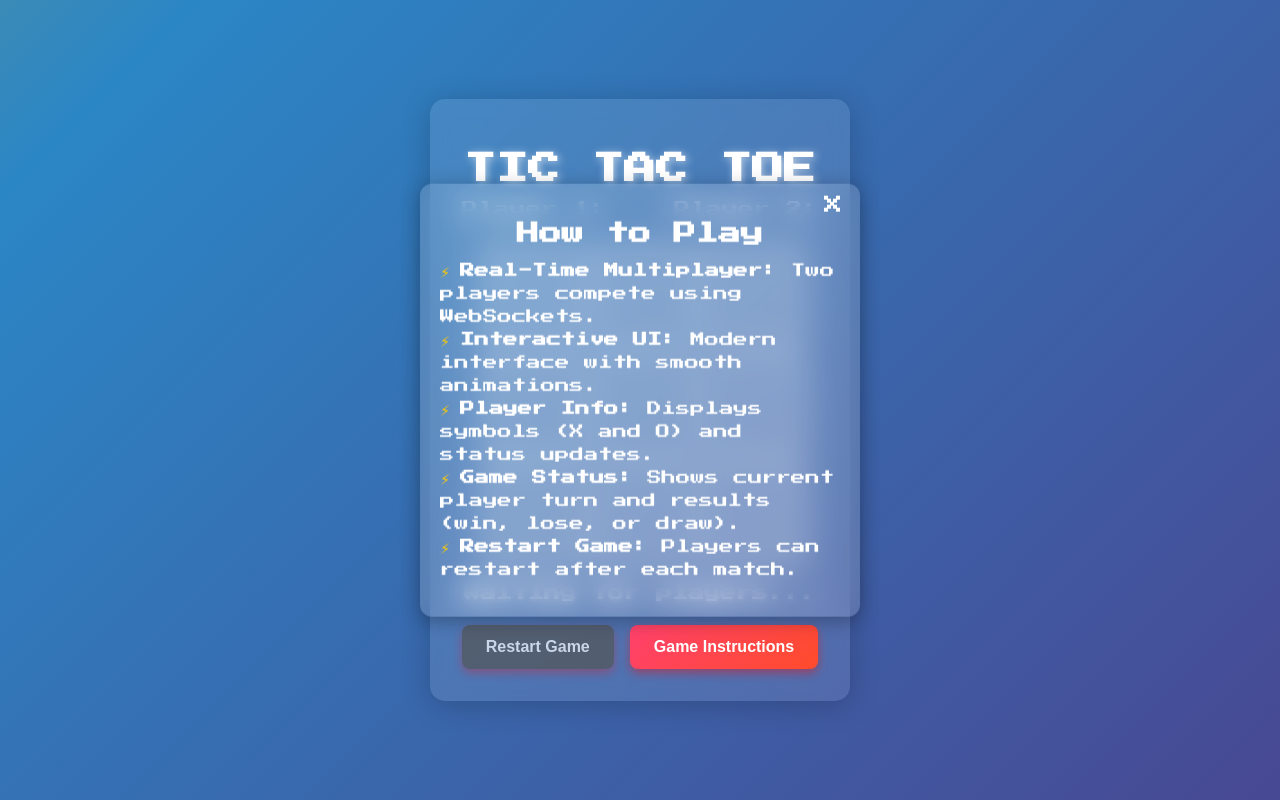
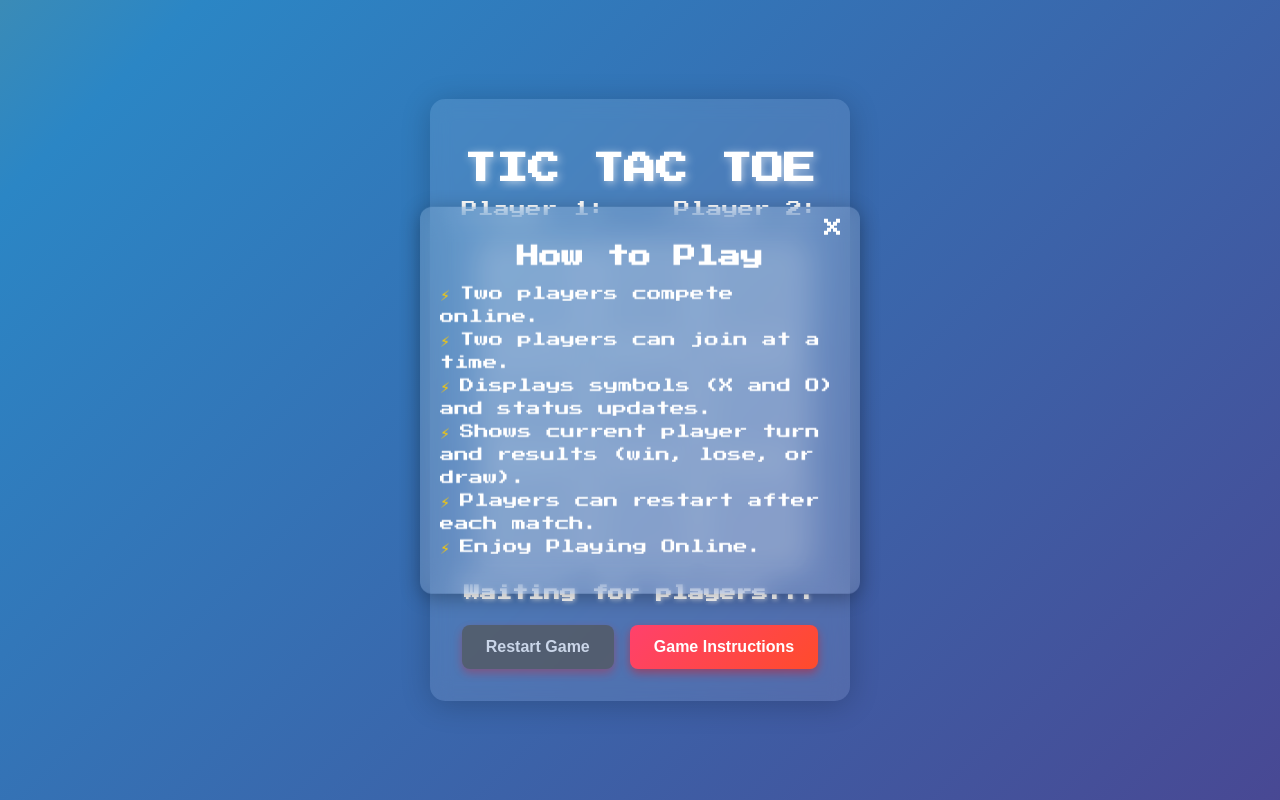
Before and after one commit to Yar-Dev0/Realtime-Tic-Tac-Toe-Multiplayer, a website: page index.html in a window 1280 px wide. Both pictures are taken after a click on the button "Game Instructions". Drawn offline with Linux system fonts and the light colour scheme.

Commit message:
updated-instructions

```diff
--- a/index.html
+++ b/index.html
@@ -235,11 +235,12 @@
     <span class="close-modal" id="closeModal">&times;</span>
     <h2>How to Play</h2>
     <ul>
-      <li><strong>Real-Time Multiplayer:</strong> Two players compete using WebSockets.</li>
-      <li><strong>Interactive UI:</strong> Modern interface with smooth animations.</li>
-      <li><strong>Player Info:</strong> Displays symbols (X and O) and status updates.</li>
-      <li><strong>Game Status:</strong> Shows current player turn and results (win, lose, or draw).</li>
-      <li><strong>Restart Game:</strong> Players can restart after each match.</li>
+      <li>Two players compete online.</li>
+      <li>Two players can join at a time.</li>
+      <li>Displays symbols (X and O) and status updates.</li>
+      <li>Shows current player turn and results (win, lose, or draw).</li>
+      <li>Players can restart after each match.</li>
+      <li>Enjoy Playing Online.</li>
     </ul>
   </div>
 
```
